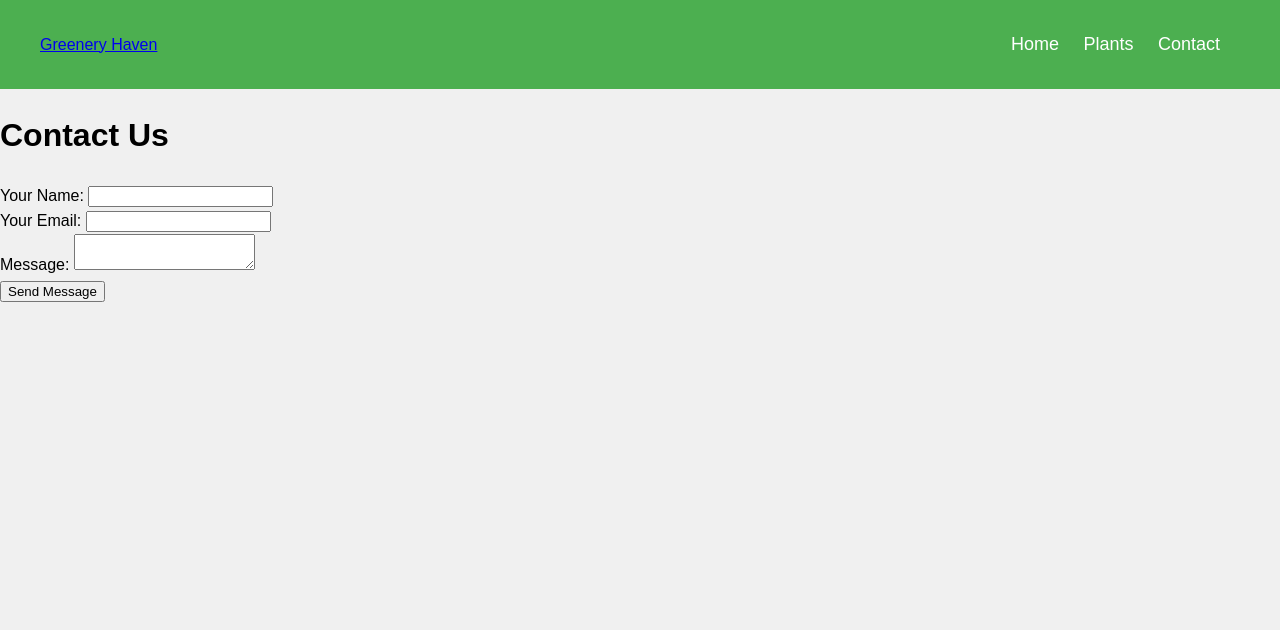
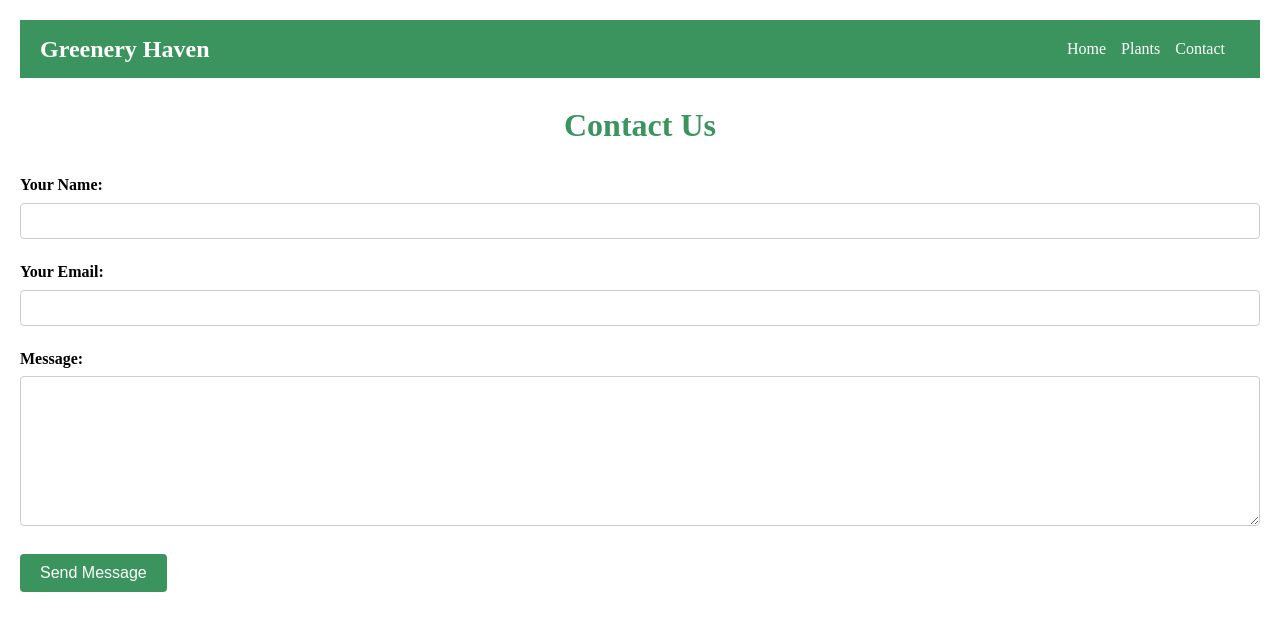
Before and after one commit to jsc2452/AI_Project, a plain HTML site: page contact.html in a window 1280 px wide. Drawn offline with Linux system fonts and the light colour scheme.

Commit message:
Update style.css

```diff
--- a/style.css
+++ b/style.css
@@ -1,70 +1,136 @@
 .navbar {
-    background-color: #4CAF50; /* Green background color */
-    overflow: hidden;
+    background-color: #3b945e;
+    color: #fff;
+    padding: 10px 0;
 }
 
-.navbar .container {
+.container {
     display: flex;
     justify-content: space-between;
     align-items: center;
-    padding: 10px 20px;
+    max-width: 1200px;
+    margin: 0 auto;
+    padding: 0 20px;
 }
 
-.navbar .logo a {
-    color: white;
-    font-size: 24px;
+.logo {
+    font-size: 1.5rem;
+    font-weight: bold;
     text-decoration: none;
-    font-weight: bold;
+    color: #fff;
 }
 
 .nav-links {
     list-style-type: none;
     margin: 0;
     padding: 0;
+    display: flex;
 }
 
 .nav-links li {
-    display: inline-block;
-    margin-right: 20px;
+    margin-right: 15px;
 }
 
 .nav-links li a {
-    color: white;
     text-decoration: none;
-    font-size: 18px;
-    transition: all 0.3s ease;
+    color: #fff;
+    transition: color 0.3s ease;
 }
 
 .nav-links li a:hover {
-    color: #f0f0f0; /* Lighter color on hover */
+    color: #f0f0f0;
 }
 
-body {
+body {A
     font-family: Arial, sans-serif;
     line-height: 1.6;
-    background-color: #f0f0f0;
     margin: 0;
-    padding: 0;
+    padding: 20px;
 }
 
-.container {
-    max-width: 1200px;
-    margin: 20px auto;
-    padding: 0 20px;
+.container1 {
+    max-width: 800px;
+    margin: 0 auto;
 }
 
-.side-by-side {
-    display: flex; /* Use flexbox for side-by-side layout */
+h1 {
+    color: #3b945e; /* Greenery color */
+    text-align: center;
 }
 
-.side-by-side p {
-    width: 50%; /* Each paragraph takes up half of the container */
-    padding: 20px;
-    background-color: #fff;
-    box-shadow: 0 0 10px rgba(0, 0, 0, 0.1);
-    margin-right: 10px; /* Add some space between paragraphs */
+.plant {
+    border-bottom: 1px solid #ccc;
+    padding: 10px 0;
+    display: flex;
+    align-items: center;
 }
 
-.side-by-side p:last-child {
-    margin-right: 0; /* Remove margin on the last paragraph to prevent extra space */
+.plant img {
+    max-width: 100px;
+    margin-right: 20px;
+    border-radius: 5px;
 }
+
+.plant-info {
+    flex: 1;
+}
+
+.plant-name {
+    font-size: 1.2rem;
+    font-weight: bold;
+    color: #333;
+    margin-bottom: 5px;
+}
+
+.plant-description {
+    color: #666;
+}
+
+.container2 {
+    max-width: 600px;
+    margin: 0 auto;
+}
+
+h1 {
+    color: #3b945e; /* Greenery color */
+    text-align: center;
+}
+
+.form-group {
+    margin-bottom: 20px;
+}
+
+label {
+    display: block;
+    font-weight: bold;
+    margin-bottom: 5px;
+}
+
+input[type="text"],
+input[type="email"],
+textarea {
+    width: 100%;
+    padding: 8px;
+    font-size: 1rem;
+    border: 1px solid #ccc;
+    border-radius: 4px;
+    box-sizing: border-box;
+}
+
+textarea {
+    height: 150px;
+}
+
+input[type="submit"] {
+    background-color: #3b945e; /* Greenery color */
+    color: #fff;
+    border: none;
+    padding: 10px 20px;
+    cursor: pointer;
+    font-size: 1rem;
+    border-radius: 4px;
+}
+
+input[type="submit"]:hover {
+    background-color: #2e7e4d; /* Darker shade of greenery color */
+}
```
